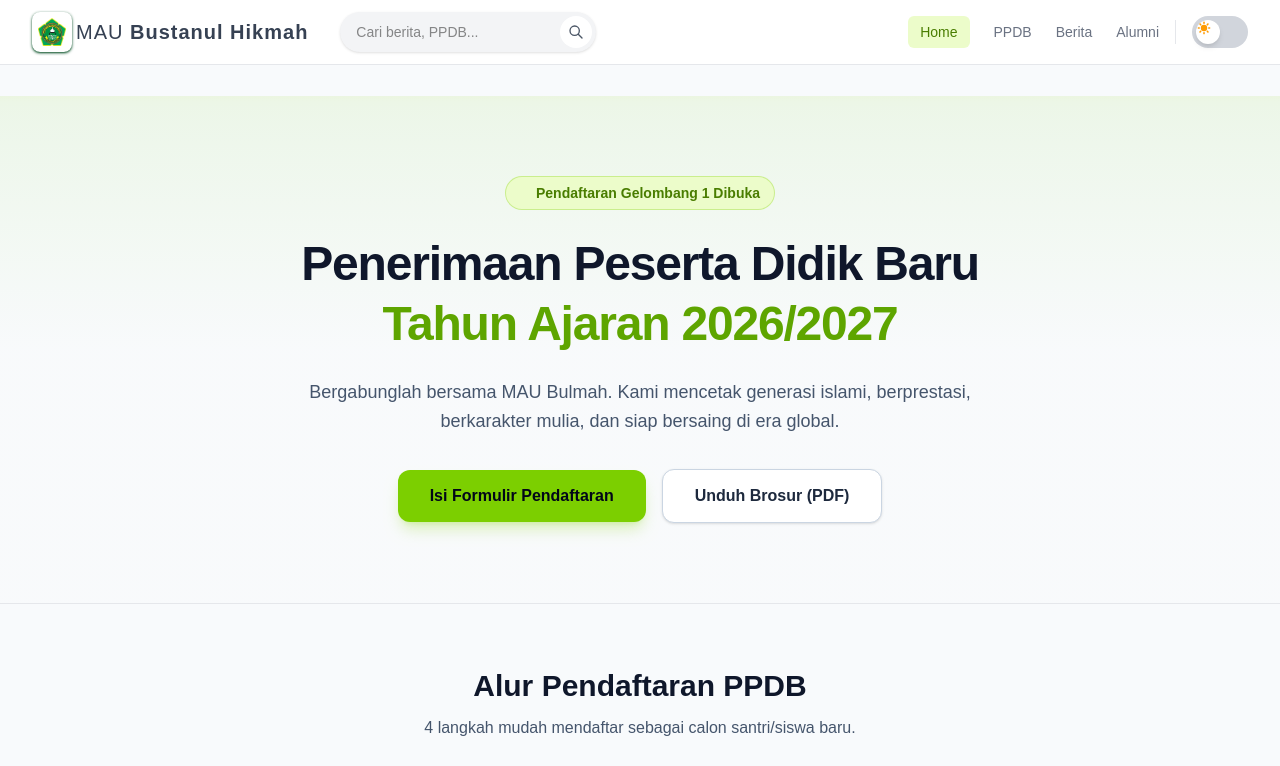
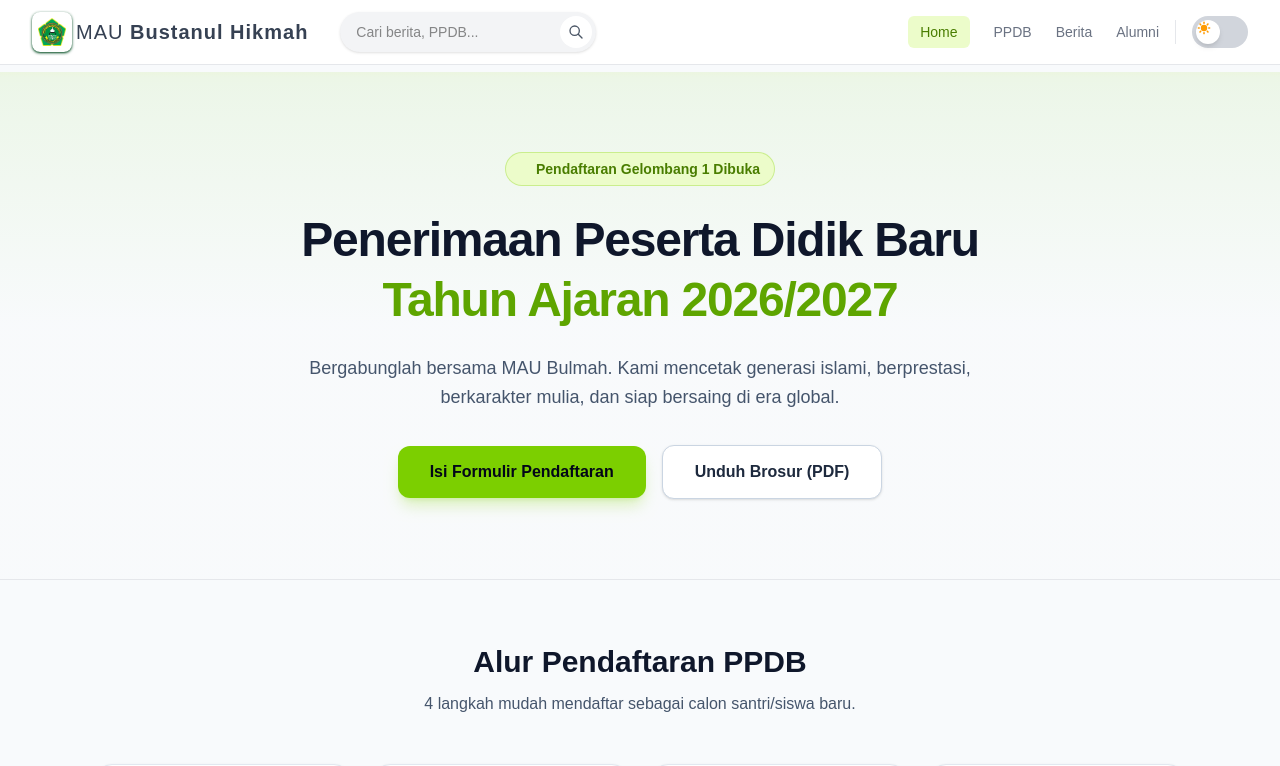
Before and after one commit to rizalhafiizh-ux/mau-bulmah, a Next.js app: page /ppdb in a window 1280 px wide. Shown: the top 766 px of the page. Built offline with nearby package versions, Linux system fonts and the light colour scheme.

Commit message:
Update page.tsx

```diff
--- a/src/app/ppdb/page.tsx
+++ b/src/app/ppdb/page.tsx
@@ -23,7 +23,7 @@ export default function PPDBPage() {
     ];
 
     return (
-        <div className="pt-24 min-h-screen bg-slate-50 dark:bg-slate-900 text-slate-800 dark:text-slate-100 transition-colors duration-300">
+        <div className="pt-18 min-h-screen bg-slate-50 dark:bg-slate-900 text-slate-800 dark:text-slate-100 transition-colors duration-300">
 
             {/* 1. HERO SECTION PPDB */}
             <section className="relative overflow-hidden bg-gradient-to-b from-lime-500/10 via-slate-50 to-slate-50 dark:from-lime-500/5 dark:via-slate-900 dark:to-slate-900 py-12 md:py-20 border-b border-gray-200 dark:border-gray-800">
```
